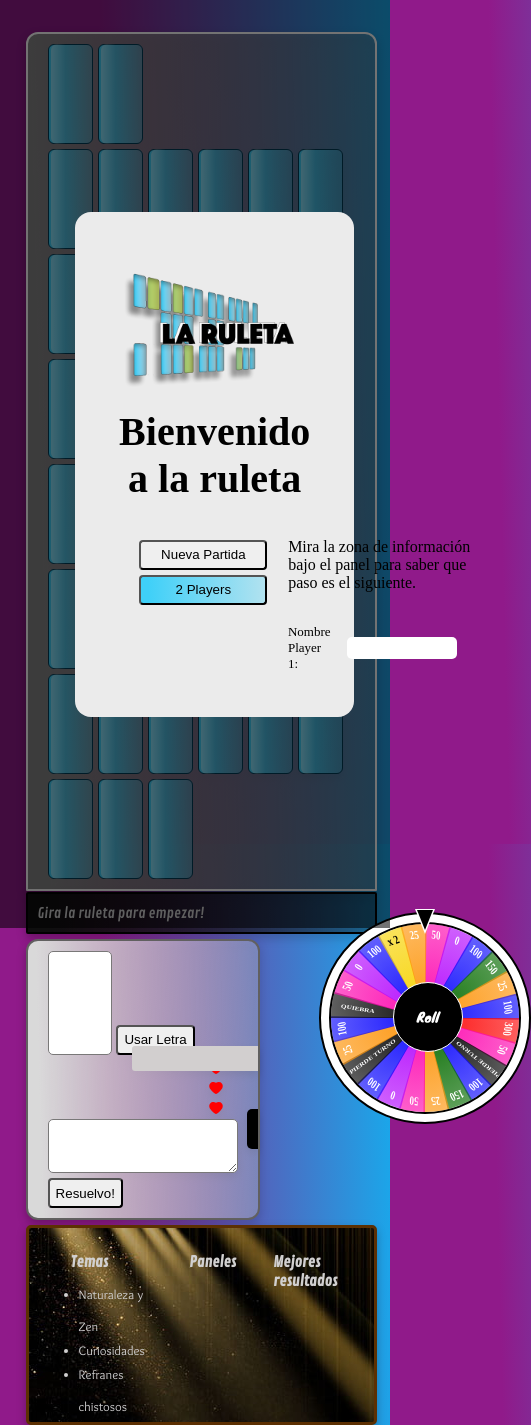
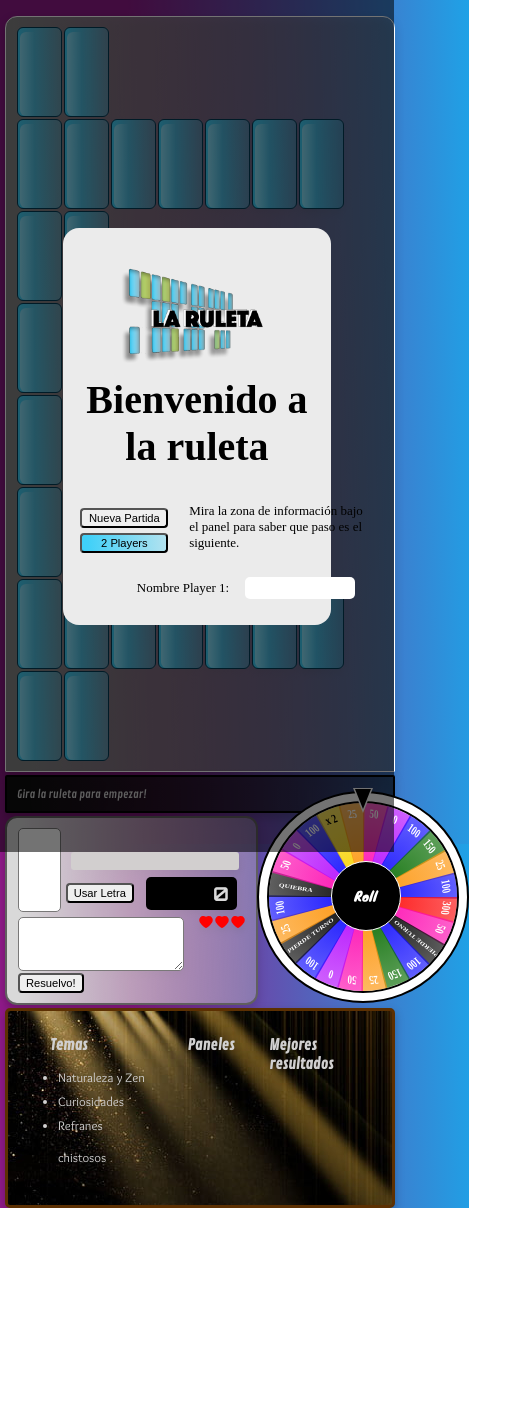
Before and after one commit to DavoSoftwareDeveloper/ruleta-game, a React (Vite) app: page / in a window 390 px wide. Shown: the whole page, 531 px wide, since content can reach past the window. After the commit the page ends 1208 px from the top, so only its background shows below. Built offline with nearby package versions, Linux system fonts and the light colour scheme.

Commit message:
responsive to phone

```diff
--- a/src/index.css
+++ b/src/index.css
@@ -32,6 +32,7 @@ html{
   width: 100%;
   height: 100%;
   background:linear-gradient(88.56deg, #901a8a 29.09%, rgba(13, 183, 245, 1) 106.88%);
+  background-size: 108%;
 }
 
 body{
@@ -733,3 +734,417 @@ bottom:0.8rem;
   margin-top: 2rem;
   margin-left:0.6rem;
 }
+
+
+
+
+
+
+
+
+
+
+@media screen and (max-width: 600px){
+
+  html{
+
+    background-color:linear-gradient(88.56deg, #901a8a 29.09%, rgba(13, 183, 245, 1) 106.88%);
+    background-size: 125%;
+  }
+
+  body{
+    width: 100%;
+    height: 100%;
+    margin-left: 1%;
+    margin-top:1rem;
+  }
+
+  .flex{
+    display:flex;
+    gap: 2px;
+    flex-wrap:wrap;
+    margin-left: 1px;
+    margin-right: 1px;
+    align-items:flex-end;
+
+  }
+
+  .brillo{
+    position:absolute;
+    margin-top: -5.29rem;
+    margin-left: 0.2rem;
+    width: 2rem;
+    height: 5.2rem;
+    background: linear-gradient(90deg, #FFFFFF -64.35%, rgba(255, 255, 255, 0.00520833) 45.24%, rgba(255, 255, 255, 0) 164.35%);
+    mix-blend-mode: hard-light;
+    border-radius: 6px;
+    cursor:pointer;
+    }
+
+  .letra, .letra2, .letra3{
+    box-sizing: border-box;
+    display:flex;
+    width: 45px;
+    height:90px;
+    background: linear-gradient(88.56deg, #3fd0f8 6.09%, rgba(217, 217, 217, 0) 146.88%);
+    align-items: center;
+    border-radius: 6px;
+    font-size:4rem;
+    font-family:"Concert_One",Impact, Haettenschweiler, 'Arial Narrow Bold', sans-serif;
+    justify-content:center;
+    margin-left: none;
+    border: 1px solid #003c56;
+    cursor:pointer;
+
+  }
+
+  .letra-space{
+    background: none;
+    margin-left: -15px;
+    margin-right: -15px;
+  }
+
+  .letra2{
+    background: radial-gradient(114.35% 140.07% at 50% 50%, #f1f814 0%, rgba(217, 217, 217, 0) 100%);
+  mix-blend-mode: hard-light;
+  border: 2px solid #FFE70B;
+
+  }
+  .letra3{
+    background: linear-gradient(88.56deg, #f4f4f4 6.09%, rgba(217, 217, 217, 0) 146.88%);
+    border: 2px solid #010101;
+  }
+
+  .signo{
+    align-items: center;
+    font-size:3rem;
+    font-family:"Concert_One",Impact, Haettenschweiler, 'Arial Narrow Bold', sans-serif;
+    margin-inline-end: 1rem;
+
+  }
+
+
+
+  .principal{
+    box-sizing: border-box;
+    padding:10px;
+    width: 100%;
+    height: 100%;
+    background: linear-gradient(88.56deg, #868686 6.09%, rgba(249, 249, 249, 0) 146.88%);
+    border: 1px solid #ffffff;
+    filter: drop-shadow(0px 4px 4px rgba(0, 0, 0, 0.25));
+    border-radius: 12px 12px 1px 1px;
+
+    }
+
+    .footer, .player {
+      display:flex;
+      flex-direction:column;
+      gap:3px;
+    margin-top: 3px;
+    margin-left: 1px;
+    box-sizing: border-box;
+    padding:10px;
+    width: 100%;
+    background: linear-gradient(88.56deg, #D9D9D9 6.09%, rgba(217, 217, 217, 0) 146.88%);
+
+    filter: drop-shadow(0px 4px 4px rgba(0, 0, 0, 0.25));
+
+    }
+
+    .player {
+      width:65%;
+      border-radius: 12px;
+      border: 2px solid #616060;
+      overflow:auto;
+    }
+    .footer{
+      position:relative;
+      display:flex;
+      flex-direction: row;
+      justify-content:flex-start;
+      background-color: #5c3002;
+      background-image: url("./images/fondo.jpg");
+      height: 200px;
+      color:rgb(209, 208, 208);
+      border: 3px solid #5c3002;
+      font-family:"Overlock-Reg" ,'Courier New', Courier, monospace;
+      border-radius: 5px;
+      overflow: hidden;
+      font-size: 0.8rem;
+      margin-left: none;
+
+    }
+    .bold{
+      font-family:"Overlock" ,'Courier New', Courier, monospace;
+      font-size: 0.9rem;
+    }
+
+    h3{
+      font-family:"Contrail_One" ,'Courier New', Courier, monospace;
+      margin-left: 2rem;
+    }
+
+    li{
+    line-height: 1rem;
+    }
+    .temas, .temaBold{
+      line-height: 2rem;
+      margin-top:-0.5rem;
+    }
+    .temaBold{
+      font-family:"Overlock" ,'Courier New', Courier, monospace;
+      font-size: 0.9rem;
+      text-shadow: 0px 0px 10px white;
+    }
+
+    .nombre{
+      color: white;
+      position:absolute;
+      top: 5rem;
+      left: 13rem;
+      font-family:"Contrail_One" ,'Courier New', Courier, monospace;
+      font-size:1rem;
+    }
+
+    #presentador{
+      margin-top: 3px;
+    margin-left: 1px;
+    box-sizing: border-box;
+      width: 100%;
+      height: 100%;
+      padding:10px;
+    background: linear-gradient(88.56deg, #0e0e0e 6.09%, rgba(217, 217, 217, 0) 146.88%);
+    filter: drop-shadow(0px 4px 4px rgba(0, 0, 0, 0.25));
+    border: 2px solid black;
+    border-radius: 2px;
+    color:lightgray;
+    font-family:"Contrail_One",Verdana, Geneva, Tahoma, sans-serif;
+    font-size:0.7rem;
+
+    }
+
+    .input-letra, textarea{
+      max-width: 180px;
+      font-family:"Concert_One",Impact, Haettenschweiler, 'Arial Narrow Bold', sans-serif;
+      border-radius: 5px;
+      border:1px solid rgb(121, 120, 120);
+    }
+    textarea{
+      height:3rem;
+      max-height:3rem;
+      width: 10rem;
+
+    }
+
+    .input-letra{
+      height:80px;
+      width: 35px;
+      font-size:58px;
+      text-transform: uppercase;
+      padding-left:4px;
+      margin-right: 0.3rem;
+
+    }
+
+    .btn , .btn1, .close-btn{
+      position:relative;
+      height:20px;
+      border-radius: 4px;
+      margin-right: 0.3rem;
+      font-size:0.7rem;
+    }
+
+    .btn1{
+      top:0.3rem;
+    }
+
+    .form{
+      position:relative;
+    }
+
+    .vidas{
+      display: flex;
+      flex-direction: row;
+      margin-left: 180px;
+      margin-bottom: -20px;
+    }
+
+    .letras-dichas{
+      position:absolute;
+      left:4rem;
+      bottom:8.3rem;
+      width: 160px;
+      height: 15px;
+      background-color: rgb(210, 207, 207);
+      color:#686868;
+      font-size:medium;
+      font-family: 'Trebuchet MS', 'Lucida Sans Unicode', 'Lucida Grande', 'Lucida Sans', Arial, sans-serif;
+      padding-top: 3px;
+      padding-right: 8px;
+      text-align:end;
+      overflow: hidden;
+      border-radius: 3px;
+
+
+    }
+
+    .cartera, .cartera2, .cartera-alone{
+      position:absolute;
+      left:9.7rem;
+      bottom:3.3rem;
+      width: 80px;
+      height: 20px;
+      background-color: rgb(0, 0, 0);
+      color:#686868;
+      padding-top: 5px;
+      padding-bottom: 8px;
+      padding-left: 3px;
+      border-radius: 5px;
+      font-size:1.2rem;
+      font-family:"Orbitron", 'Courier New', Courier, monospace;
+      padding-right: 0.5rem;
+      color:#D9D9D9;
+    }
+
+    .cartera2{
+      bottom:6.3rem;
+    }
+    .cartera-alone{
+      left:8.7rem;
+      bottom:5.8rem;
+
+    }.resaltada{
+      box-shadow: 0px 0px 10px 3px rgba(13, 184, 236, 0.5);
+    }
+
+    .noShow{
+    display:none;
+    }
+
+    .img{
+      position:inherit;
+      bottom: 300px;
+      width: 1000px;
+    }
+    .padre{
+      position:absolute;
+      right: 10%;
+      width:55%;
+      height:auto;
+
+    }
+
+
+
+
+    .start-overlay{
+      position:absolute;
+      width:101%;
+      height:101%;
+      background:rgba(0,0,0,0.55);
+      display:grid;
+      place-items:center;
+      transition: 1s;
+      z-index:300;
+    }
+    .start-container{
+      position:relative;
+      margin-left: none;
+      width:60%;
+      height:auto;
+      overflow:visible;
+      background:rgb(235, 235, 235);
+      border-radius:1rem;
+      z-index:150;
+      padding:1rem;
+      text-align: center;
+    }
+    .start-img{
+      height:10rem;
+
+    }
+
+    .start-content{
+      display:flex;
+      width:80%;
+      height:80%;
+      text-align: left;
+      padding-left:0.1rem;
+    }
+    .start-content p{
+      color:rgb(1, 1, 1);
+      margin-left: 1rem;
+    }
+    .start-content a{
+      display:block;
+      color:black;
+      margin-bottom:1rem;
+      text-decoration:underline;
+      transition: color 1s;
+    }
+    .start-content a:hover{
+      color:black;
+    }
+    .close-btn, .player-btn{
+      margin-top: 5px;
+      width:5.5rem;
+    }
+
+    .player-btn:enabled{
+      background: linear-gradient(88.56deg, #3fd0f8 6.09%, rgba(217, 217, 217, 0) 146.88%);
+
+    }
+    .player-btn:active{
+      background: linear-gradient(88.56deg, #f9f9f8 6.09%, rgba(217, 217, 217, 0) 146.88%);
+    }
+
+    .flexer{
+      margin-left: 3%;
+      font-size: small;
+      margin-top: -5%;
+    }
+    .flexer2{
+      display:flex;
+      align-items: center;
+      margin-left: -30%;
+      font-size: small;
+    }
+
+    .hide-content{
+      width:0px;
+      height:0px;
+      overflow: hidden;
+    }
+
+    .input-start{
+      margin-left: 1rem;
+      margin-right: 1rem;
+      border:none;
+      padding-left: 0.5rem;
+      border-radius: 5px;
+      max-width:100px;
+      width:100px;
+      height: 20px;
+    }
+
+    h2{
+      font-size: 2.5rem;
+      margin-top:-2rem;
+    }
+
+    .info-start{
+
+    position:relative;
+    bottom:0.8rem;
+    }
+    .selector{
+      margin-top: 6rem;
+      margin-left:0.6rem;
+    }
+
+    p{
+      font-size: small;
+    }
+
+}
```
